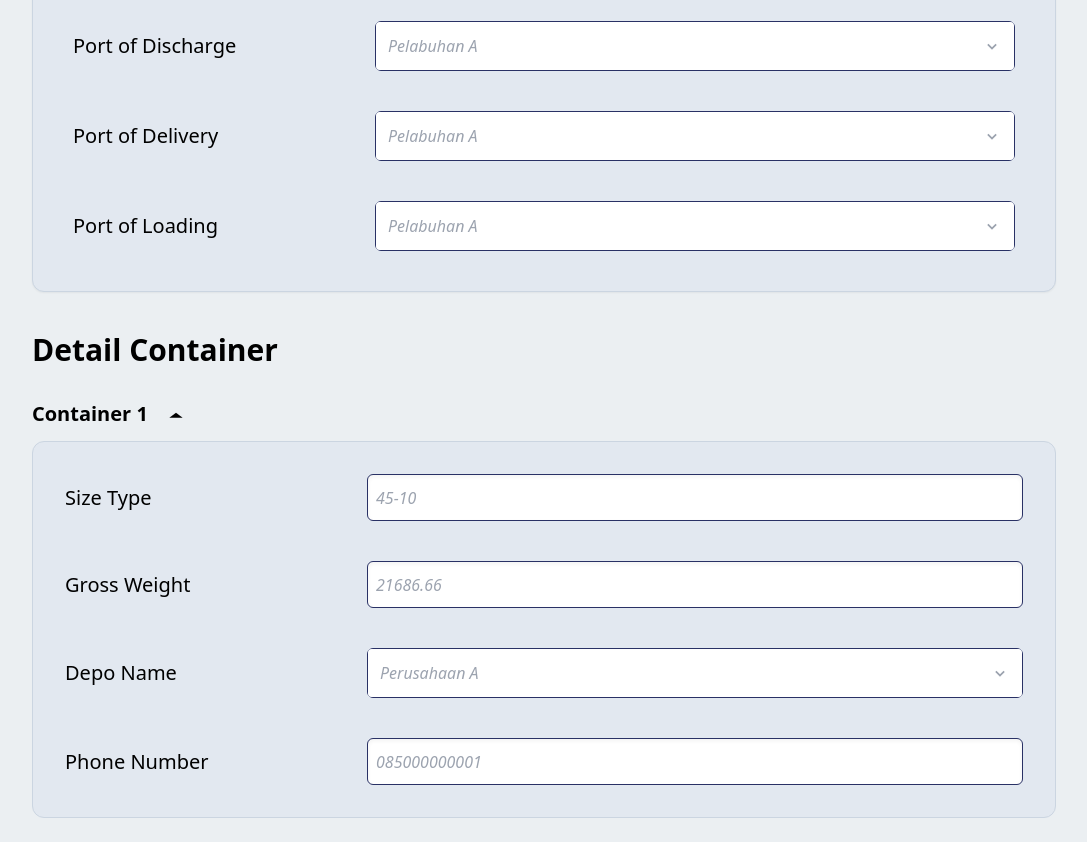
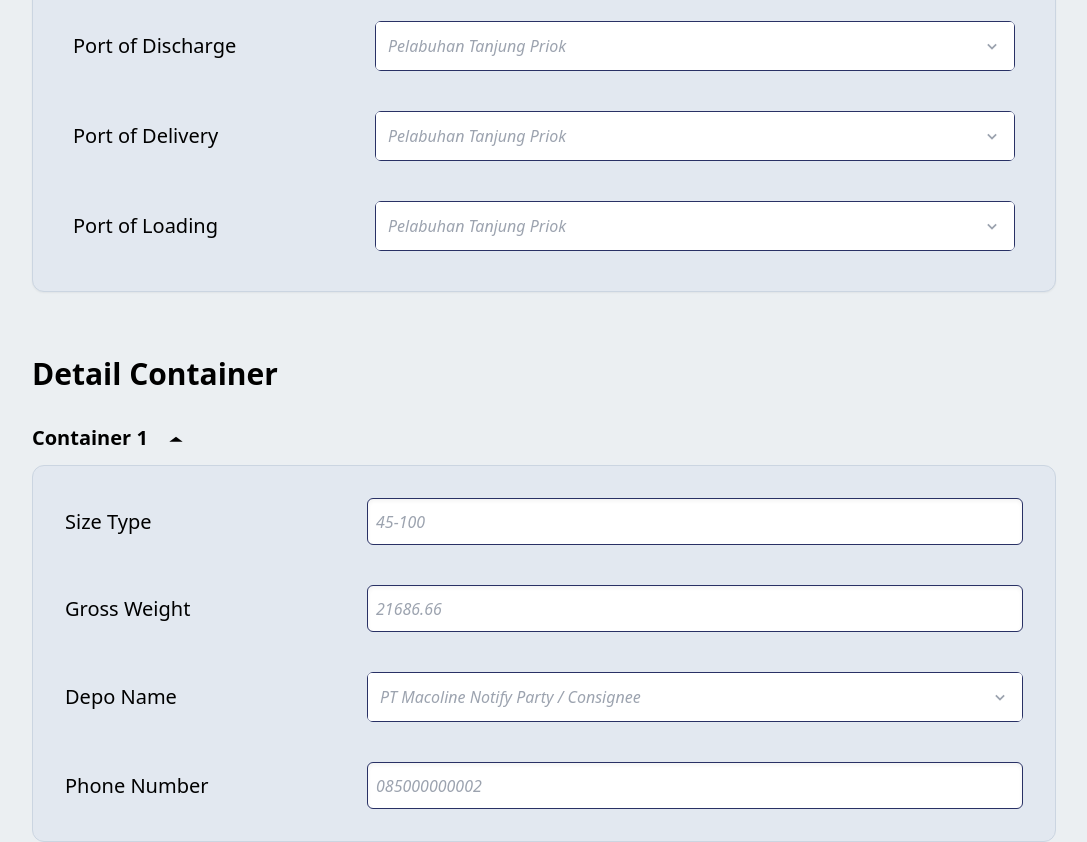
Before and after one commit to blockchain-dteti/blockchaindemo-frontend, a Next.js app in the folder project/: page /cargo-owner/create in a window 1280 px wide. Shown: the part 580-1422 px from the top of the page, without its empty margins (96-1183 px from the left). Built offline with nearby package versions, Linux system fonts and the light colour scheme.

Commit message:
fix: bug create-do and list-do

```diff
--- a/project/components/Container.js
+++ b/project/components/Container.js
@@ -23,20 +23,21 @@ export default function Container(props) {
         />
       </div>
       <div
-        className={`${open ? "hidden" : "show"
-          } bg-slate-200 p-8 rounded-xl mt-3 border border-slate-300 space-y-10`}
+        className={`${
+          open ? "hidden" : "show"
+        } bg-slate-200 p-8 rounded-xl mt-3 border border-slate-300 space-y-10`}
       >
         <Definput
           label="Size Type"
-          placeholder="45-10"
+          placeholder="45-100"
           textValue={props.container.sizeType}
-          setTextValue={(val) => props.changeContainer('sizeType', val)}
+          setTextValue={(val) => props.changeContainer("sizeType", val)}
         />
         <Definput
           label="Gross Weight"
           placeholder="21686.66"
           textValue={props.container.grossWeight}
-          setTextValue={(val) => props.changeContainer('grossWeight', val)}
+          setTextValue={(val) => props.changeContainer("grossWeight", val)}
         />
 
         <DefDropdown
@@ -44,7 +45,9 @@ export default function Container(props) {
           datas={companies.map((data) => data.name)}
           placeholder={companies[0].name}
           textValue={props.container.depoName?.name}
-          setTextValue={(index) => props.changeContainer('depoName', companies[index])}
+          setTextValue={(index) =>
+            props.changeContainer("depoName", companies[index])
+          }
         />
         <Definput
           label="Phone Number"
--- a/project/components/DropSearch.js
+++ b/project/components/DropSearch.js
@@ -10,24 +10,26 @@ const DropSearch = (props) => {
     <div className="w-full relative focus:outline-none border border-[#293165] hover:border-[#71B6F9] rounded-md">
       <div
         onClick={() => setOpen(!open)}
-        className={`bg-white text-black w-full p-3 flex items-center justify-between rounded ${!props.textValue && "text-gray-400 italic"
-          }`}
+        className={`bg-white text-black w-full p-3 flex items-center justify-between rounded ${
+          !props.textValue && "text-gray-400 italic"
+        }`}
       >
         {props.textValue ? props.textValue : props.placeholder}
         <BiChevronDown size={20} className={`${open && "rotate-180"}`} />
       </div>
       <ul
-        className={`bg-white text-black mt-2 overflow-y-auto absolute z-10 shadow-lg shadow-slate-500/20 rounded-md w-full ${open
+        className={`bg-white text-black mt-2 overflow-y-auto absolute z-10 shadow-lg shadow-slate-500/20 rounded-md w-full ${
+          open
             ? "max-h-60 outline outline-offset-0 outline-1 outline-white"
             : "max-h-0"
-          } `}
+        } `}
       >
         <div className="flex items-center px-2 sticky top-0 bg-white ">
           <AiOutlineSearch size={18} className="text-gray-700" />
           <input
             type="text"
             value={inputValue}
-            onChange={(e) => setInputValue(e.target.value.toLowerCase())}
+            onChange={(e) => setInputValue(e.target.value)}
             placeholder="Search..."
             className="placeholder:text-gray-500 p-2 outline-none bg-transparent text-black w-full"
           />
@@ -37,7 +39,11 @@ const DropSearch = (props) => {
             key={index}
             className={`p-2 text-sm hover:bg-sky-600 hover:text-white
             ${data === props.textValue && "bg-sky-600 text-white"}
-            ${data.startsWith(inputValue) ? "block" : "hidden"}`}
+            ${
+              data.toLowerCase().includes(inputValue.toLowerCase())
+                ? "block"
+                : "hidden"
+            }`}
             onClick={() => {
               if (data !== props.textValue) {
                 props.setTextValue(index);
--- a/project/data/data.js
+++ b/project/data/data.js
@@ -1,27 +1,35 @@
 export const shipping_agents = [
-  { id: 1, name: "Agen Pelayaran A", phoneNumber: "085000000001" },
-  { id: 2, name: "Agen Pelayaran B", phoneNumber: "085000000002" },
-  { id: 3, name: "Agen Pelayaran C", phoneNumber: "085000000003" },
-  { id: 4, name: "Agen Pelayaran D", phoneNumber: "085000000004" },
-  { id: 5, name: "Agen Pelayaran E", phoneNumber: "085000000005" },
-  { id: 6, name: "Agen Pelayaran F", phoneNumber: "085000000006" },
-  { id: 7, name: "Agen Pelayaran G", phoneNumber: "085000000007" },
+  { id: 1, name: "Agen Korea Marine Transport", phoneNumber: "085000000001" },
+  { id: 2, name: "Agen Japan Marine Transport", phoneNumber: "085000000002" },
 ];
 export const ports = [
-  { id: 1, name: "Pelabuhan A", phoneNumber: "085000000001" },
-  { id: 2, name: "Pelabuhan B", phoneNumber: "085000000002" },
-  { id: 3, name: "Pelabuhan C", phoneNumber: "085000000003" },
-  { id: 4, name: "Pelabuhan D", phoneNumber: "085000000004" },
-  { id: 5, name: "Pelabuhan E", phoneNumber: "085000000005" },
-  { id: 6, name: "Pelabuhan F", phoneNumber: "085000000006" },
-  { id: 7, name: "Pelabuhan G", phoneNumber: "085000000007" },
+  { id: 1, name: "Pelabuhan Tanjung Priok", phoneNumber: "085000000001" },
+  { id: 2, name: "Pelabuhan Merak", phoneNumber: "085000000002" },
+  { id: 3, name: "Pelabuhan Harbor Bay", phoneNumber: "085000000003" },
+  { id: 4, name: "Pelabuhan Sunda Kelapa", phoneNumber: "085000000004" },
+  { id: 5, name: "Pelabuhan Tanjung Perak", phoneNumber: "085000000005" },
+  { id: 6, name: "Pelabuhan Soekarno-Hatta", phoneNumber: "085000000006" },
+  { id: 7, name: "Pelabuhan Batam Center", phoneNumber: "085000000007" },
 ];
 export const companies = [
-  { id: 1, name: "Perusahaan A", phoneNumber: "085000000001" },
-  { id: 2, name: "Perusahaan B", phoneNumber: "085000000002" },
-  { id: 3, name: "Perusahaan C", phoneNumber: "085000000003" },
-  { id: 4, name: "Perusahaan D", phoneNumber: "085000000004" },
-  { id: 5, name: "Perusahaan E", phoneNumber: "085000000005" },
-  { id: 6, name: "Perusahaan F", phoneNumber: "085000000006" },
-  { id: 7, name: "Perusahaan G", phoneNumber: "085000000007" },
+  {
+    id: 1,
+    name: "PT Macoline Notify Party / Consignee",
+    phoneNumber: "085000000002",
+  },
+  {
+    id: 2,
+    name: "PT Buana Notify Party / Consignee",
+    phoneNumber: "085000000003",
+  },
+  {
+    id: 3,
+    name: "PT Samudra Shipper",
+    phoneNumber: "085000000004",
+  },
+  {
+    id: 4,
+    name: "PT Mutiara Depo",
+    phoneNumber: "085000012304",
+  },
 ];
--- a/project/pages/cargo-owner/create.js
+++ b/project/pages/cargo-owner/create.js
@@ -55,10 +55,10 @@ export default function create() {
       });
 
       toast.dismiss(loadingToast);
-      toast("Data sukses terkirim", {
-        hideProgressBar: true,
+      toast.success("Data sukses terkirim", {
+        hideProgressBar: false,
         autoClose: 2000,
-        type: "success",
+        theme: "colored",
       });
     } catch (error) {
       console.error(error);
@@ -85,7 +85,7 @@ export default function create() {
   return (
     <div className="h-100% bg-[#EBEFF2]">
       <Navbar />
-      <div className="p-32 flex flex-col space-y-10">
+      <div className="p-32 flex flex-col space-y-16">
         <div>
           <p className="text-4xl text-black font-bold mb-8">
             Request Delivery Order
--- a/project/pages/cargo-owner/detail.js
+++ b/project/pages/cargo-owner/detail.js
@@ -19,7 +19,7 @@ export default function Detail() {
     (async () => {
       try {
         const res = await fetch(
-          "http://localhost:5000/api/do?includes=Container,ShippingAgency,NotifyParty,Consignee,Shipper,PortOfDischarge,PortOfDelivery,PortOfLoading,Depo",
+          `http://localhost:5000/api/do?id=${id}&includes=Container,ShippingAgency,NotifyParty,Consignee,Shipper,PortOfDischarge,PortOfDelivery,PortOfLoading,Depo`,
           {
             method: "GET",
           }
@@ -45,8 +45,8 @@ export default function Detail() {
         );
         setData({
           ...data[0],
-          Containers: containers
-        })
+          Containers: containers,
+        });
       } catch (error) {
         console.error(error);
         toast(error, {
@@ -80,12 +80,8 @@ export default function Detail() {
               Print DO
             </button>
           </div>
-          <div className="col-span-7 pl-28">
-            <div className="mb-16 relative">
-              {/* <p className="w-max absolute top-0 right-0 text-sm text-white py-1 rounded-lg px-10 bg-[#E42626]">
-                Status DO Reject
-              </p> */}
-            </div>
+          <div className="col-span-7 pl-28 space-y-10">
+            <div className="bg-slate-300/50 p-10 rounded-xl border border-slate-300 shadow-sm space-y-10">
               <Definput
                 label="Shipping Agency"
                 textValue={data?.ShippingAgency?.name}
@@ -111,27 +107,28 @@ export default function Detail() {
                 label="Port of Loading"
                 textValue={data?.PortOfLoading?.name}
               />
-            <p className="text-3xl text-black font-bold mt-6">
+            </div>
+
+            <p className="text-3xl text-black font-bold pt-10">
               Detail Container
             </p>
             {data?.Containers.map((container, index) => (
               <div key={index}>
-                <p className="text-xl text-black font-bold mt-3 mb-7">
+                <p className="text-xl text-black font-bold mb-7">
                   Container {index + 1}
                 </p>
+                <div className="bg-slate-300/50 p-10 rounded-xl border border-slate-300 shadow-sm space-y-10">
                   <Definput label="Size Type" textValue={container.sizeType} />
                   <Definput
                     label="Gross Weight"
                     textValue={container.grossWeight}
                   />
-                <Definput
-                  label="Depo Name"
-                  textValue={container.depoName}
-                />
+                  <Definput label="Depo Name" textValue={container.depoName} />
                   <Definput
                     label="Phone Number"
                     textValue={container.phoneNumber}
                   />
+                </div>
               </div>
             ))}
           </div>
```
Lines whose indentation alone changed are shown as unchanged.
